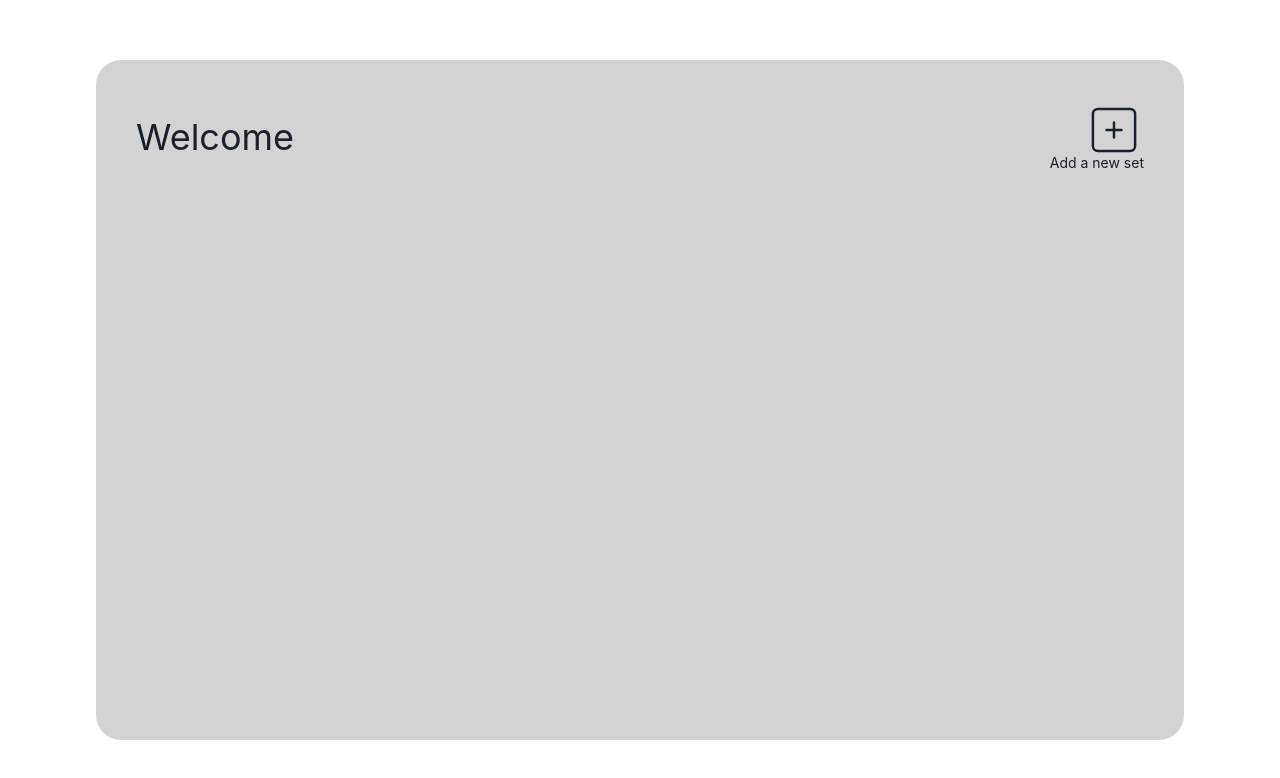
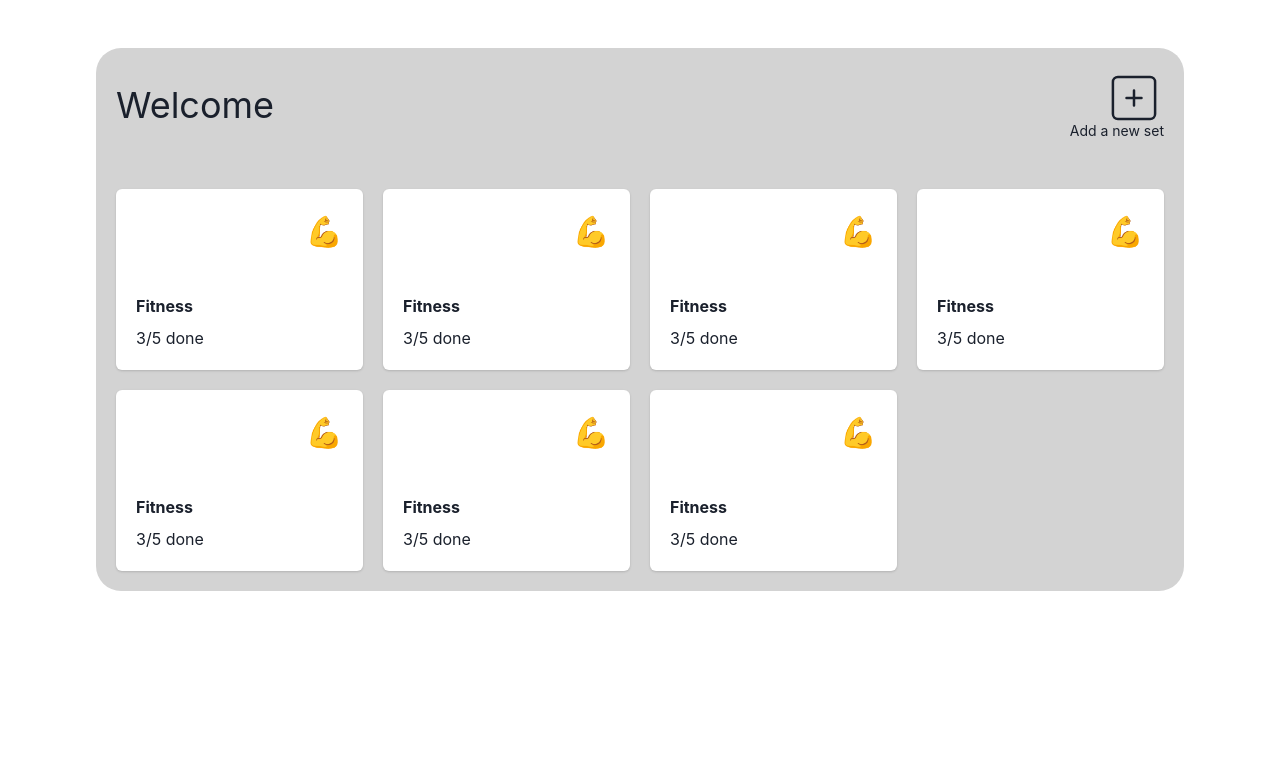
Before and after one commit to Rezmii/to-do-list-react, a React (Vite) app: page / in a window 1280 px wide. Shown: the top 778 px of the page. Built offline with nearby package versions, Linux system fonts and the light colour scheme.

Commit message:
build grid and set card

```diff
--- a/src/App.tsx
+++ b/src/App.tsx
@@ -1,12 +1,29 @@
-import { Box } from "@chakra-ui/react";
+import { Grid, GridItem } from "@chakra-ui/react";
 import "./App.css";
 import Header from "./components/Header";
+import SetGrid from "./components/SetGrid";
 
 function App() {
   return (
-    <Box height="85vh" width="85vw" borderRadius="25px" bg="lightgray">
-      <Header />
-    </Box>
+    <>
+      <Grid
+        templateAreas={`"header" "main"`}
+        templateRows={"auto 1fr"}
+        width="85vw"
+        borderRadius="25px"
+        bg="lightgray"
+        padding="20px"
+        gap="3em"
+        marginY="3em"
+      >
+        <GridItem area="header">
+          <Header />
+        </GridItem>
+        <GridItem area="main">
+          <SetGrid />
+        </GridItem>
+      </Grid>
+    </>
   );
 }
 
--- a/src/components/Header.tsx
+++ b/src/components/Header.tsx
@@ -1,9 +1,9 @@
-import { Box, HStack, Text, VStack } from "@chakra-ui/react";
+import { HStack, Text, VStack } from "@chakra-ui/react";
 import { CiSquarePlus } from "react-icons/ci";
 
 const Header = () => {
   return (
-    <HStack margin={10} justifyContent="space-between">
+    <HStack justifyContent="space-between">
       <Text fontSize="4xl">Welcome</Text>
       <VStack alignItems="flex-end">
         <CiSquarePlus size={60} onClick={() => console.log("clicked")} />
--- /dev/null
+++ b/src/components/SetCard.tsx
@@ -0,0 +1,19 @@
+import { Card, CardBody, CardHeader, Text, VStack } from "@chakra-ui/react";
+
+const SetCard = () => {
+  return (
+    <Card>
+      <CardHeader textAlign="right">
+        <Text fontSize="3xl">💪</Text>
+      </CardHeader>
+      <CardBody>
+        <VStack alignItems="flex-start">
+          <Text fontWeight="bold">Fitness</Text>
+          <Text>3/5 done</Text>
+        </VStack>
+      </CardBody>
+    </Card>
+  );
+};
+
+export default SetCard;
--- /dev/null
+++ b/src/components/SetGrid.tsx
@@ -0,0 +1,18 @@
+import { SimpleGrid } from "@chakra-ui/react";
+import SetCard from "./SetCard";
+
+const SetGrid = () => {
+  return (
+    <SimpleGrid columns={{ sm: 1, md: 2, lg: 4, xl: 4 }} spacing={5}>
+      <SetCard></SetCard>
+      <SetCard></SetCard>
+      <SetCard></SetCard>
+      <SetCard></SetCard>
+      <SetCard></SetCard>
+      <SetCard></SetCard>
+      <SetCard></SetCard>
+    </SimpleGrid>
+  );
+};
+
+export default SetGrid;
--- a/src/index.css
+++ b/src/index.css
@@ -1,12 +1,6 @@
 body {
-  height: 100vh;
-  margin: 0;
-}
-
-#root {
-  width: 100%;
-  height: 100%;
   display: flex;
   justify-content: center;
   align-items: center;
+  margin: 0;
 }
```
